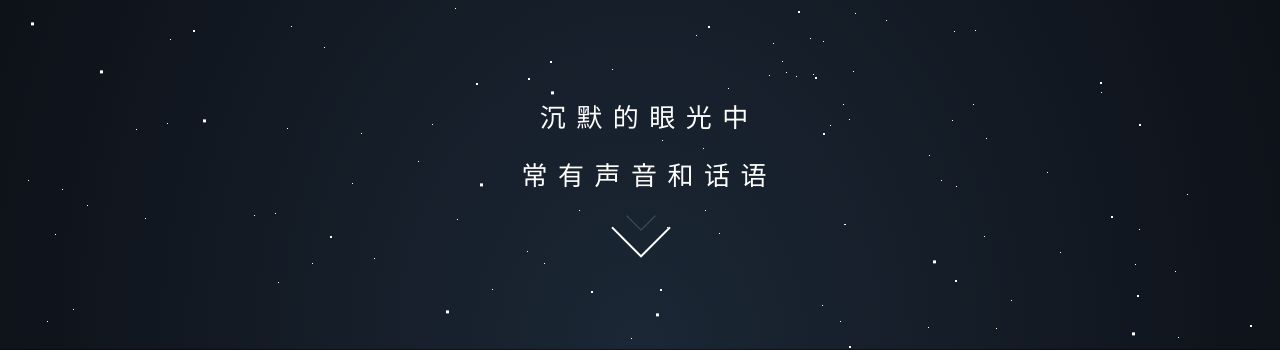
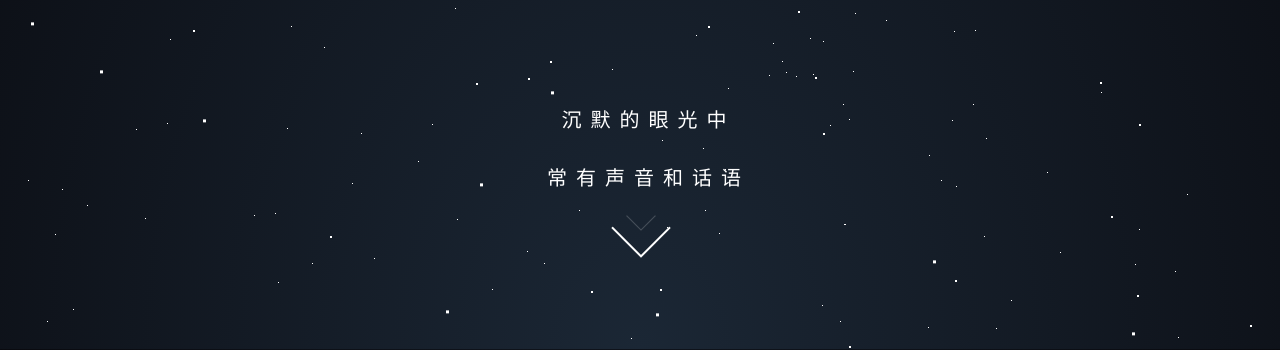
Before and after one commit to IdealDestructor/Noword, a plain HTML site: page index.html in a window 1280 px wide. Shown: the part 451-801 px from the top of the page. Drawn offline with Linux system fonts and the light colour scheme.

Commit message:
Update index.html

```diff
--- a/index.html
+++ b/index.html
@@ -21,7 +21,7 @@
         </div>
         <div id='title'>
             <a style="line-height: 100px;font-family: Avenir Next";">NOWORD</a><br/><a style="font-family:Avenir Next">无言</a><br/>
-                <div style="margin-top:100px;font-family:AppleMyungjo"><a style="letter-spacing: 2px;font-size: 26px;text-decoration:none;color:white;font-weight:100">沉 默 的 眼 光 中<br/>常 有 声 音 和 话 语</a></div>
+                <div style="margin-top:100px;font-family:AppleMyungjo"><a style="letter-spacing: 2px;font-size: 20px;text-decoration:none;color:white;font-weight:100">沉 默 的 眼 光 中<br/>常 有 声 音 和 话 语</a></div>
 <!--            <div style="margin-top:150px"><a style="letter-spacing: 8px;font-size: 26px;text-decoration:none;color:white" href="http://ddrk.me">视·</a><a style="letter-spacing: 8px;font-size: 26px;text-decoration:none;color:white"  href="https://music.qier222.com/#/">听</a><a style="letter-spacing: 8px;font-size: 26px;text-decoration:none;color:white"  href="https://weread.qq.com">·读</a><a style="letter-spacing: 8px;font-size: 26px;text-decoration:none;color:white"  href="https://medium.com">·写<br/></a>-->
 <!--            </div>-->
         </div>
```
